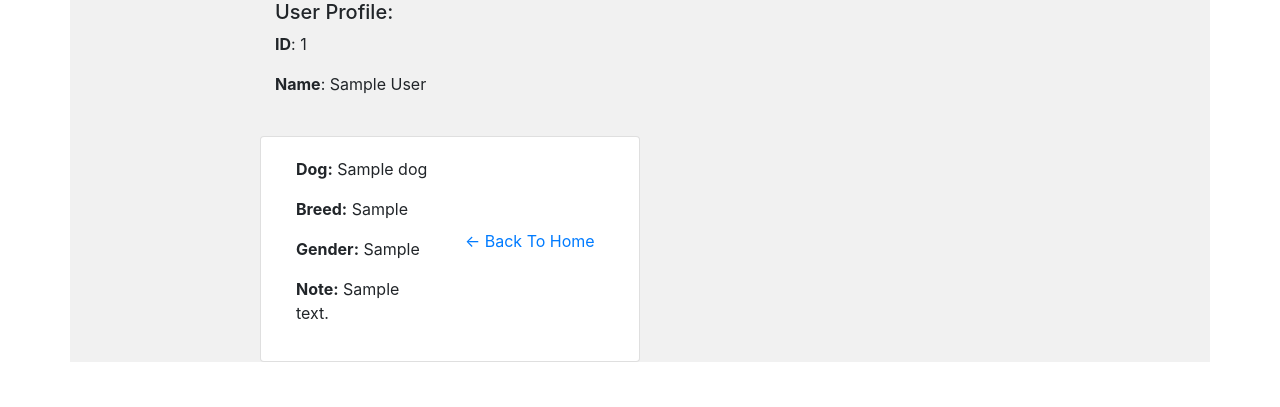
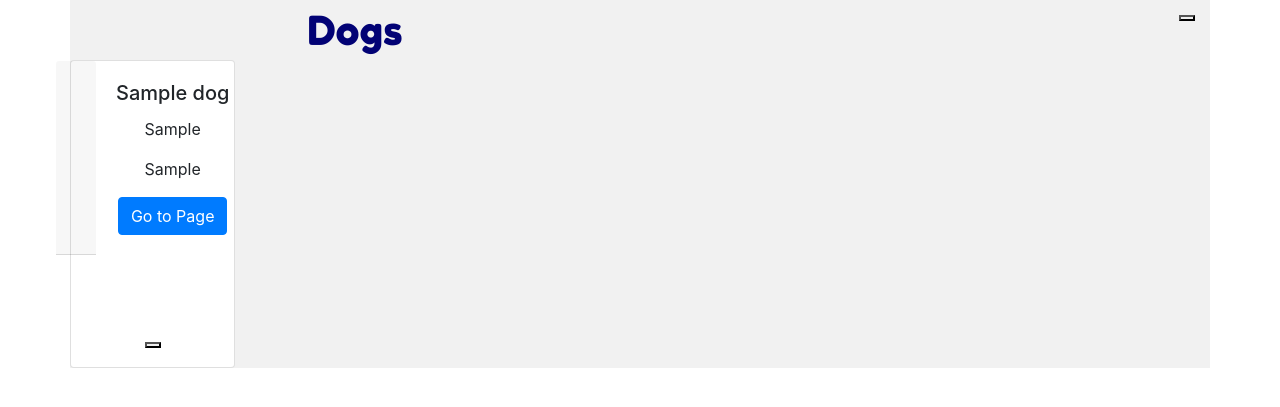
Before and after one commit to TeamAwesome082018/TeamBark, a Node server app: page /user/1 in a window 1280 px wide. Shown: the top 407 px of the page. Run offline with Node 20, Linux system fonts and the light colour scheme; tables that the repository leaves empty hold one stand-in row (values such as "Sample post"); some libraries are stand-ins or nearby versions.

Commit message:
userProfile change

```diff
--- a/views/userProfile.handlebars
+++ b/views/userProfile.handlebars
@@ -13,50 +13,44 @@
 
 <div class="container">
     <div class="row">
-        <div class="col-8 offset-2">
-            <h5>User Profile:</h5>
-            <p>
-                <strong>ID</strong>: {{userProfile.id}}
-            </p>
-            <p>
-                <strong>Name</strong>: {{userProfile.userName}}
-            </p>
+        <div class="col-md-6 text-center">
+            <div id="dog">Dogs</div>
+        </div>
+        <div class="col-md-6 text-right">
+            <div id="plus"><button class="fas fa-plus-circle fa-3x"></button>
+            </div>
+        </div>
+        <br>
         <div class="row">
             {{#each userDogsArray}}
-                <div class="card mt-4 col-6 float-left">
-                    <div class="card-body">
+            <div class="col-md-12">
+                <div class="card text-center">
                     <div class="row">
-                            <div class="col-6">
-                                <p>
-                                    <strong>Dog:</strong> {{this.name}}
-                                </p>
-                                <p>
-                                    <strong>Breed:</strong> {{this.breed}}
-                                </p>
-                                <p>
-                                    <strong>Gender:</strong> {{this.gender}}
-                                </p>
-                                <p>
-                                    <strong>Note:</strong> {{this.note}}
-                                </p>
+                        <div class="card-header">
                             {{cloudinaryIMG this.picture width=150 height=150}}
                         </div>
-                            <div class="col-6">
+                        <div class="card-body">
+                            <h5 class="card-title"> {{this.name}} </h5>
+                            <p class="card-text"> {{this.breed}} </p>
+                            <p class="card-text"> {{this.gender}} </p>
+                            <p class="card-text"> {{this.Note}} </p>
+                            <a href="viewposts.handlebars" class="btn btn-primary">Go to Page</a>
+                        </div>
+                    </div>
+                    <div class="row">
+                        <div class="col-md-12">
                             <p class="mt-5">
-                                    {{!-- This redirects to updateDog/Dog's ID which we then use so the user can edit
-                                    the dog's profile --}}
                                 {{#if ../userProfile.isCurrentUser}}
-                                    <a href="/dog/{{this.id}}">Update the Doggo</a>
+                                <a href="/dog/{{this.id}}">Update Dog</a>
                                 {{/if}}
                                 <br>
-                                    <a href="/">← Back To Home</a>
+                                <a href="viewposts.handlebars"><button class="fas fa-arrow-left fa-2x"></button></a>
                             </p>
+                        </div>
+                    </div>
                 </div>
             </div>
         </div>
     </div>
     {{/each}}
 </div>
-        </div>
-    </div>
-</div>
```
Lines whose indentation alone changed are shown as unchanged.
